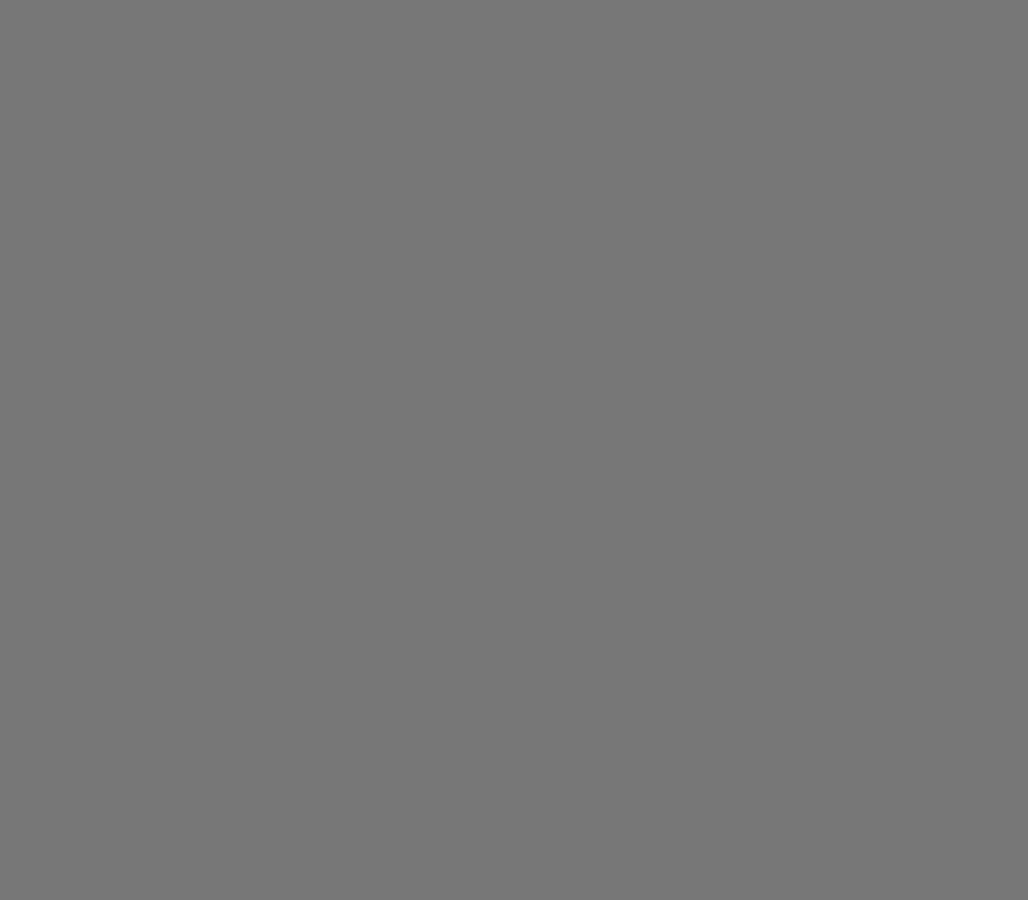
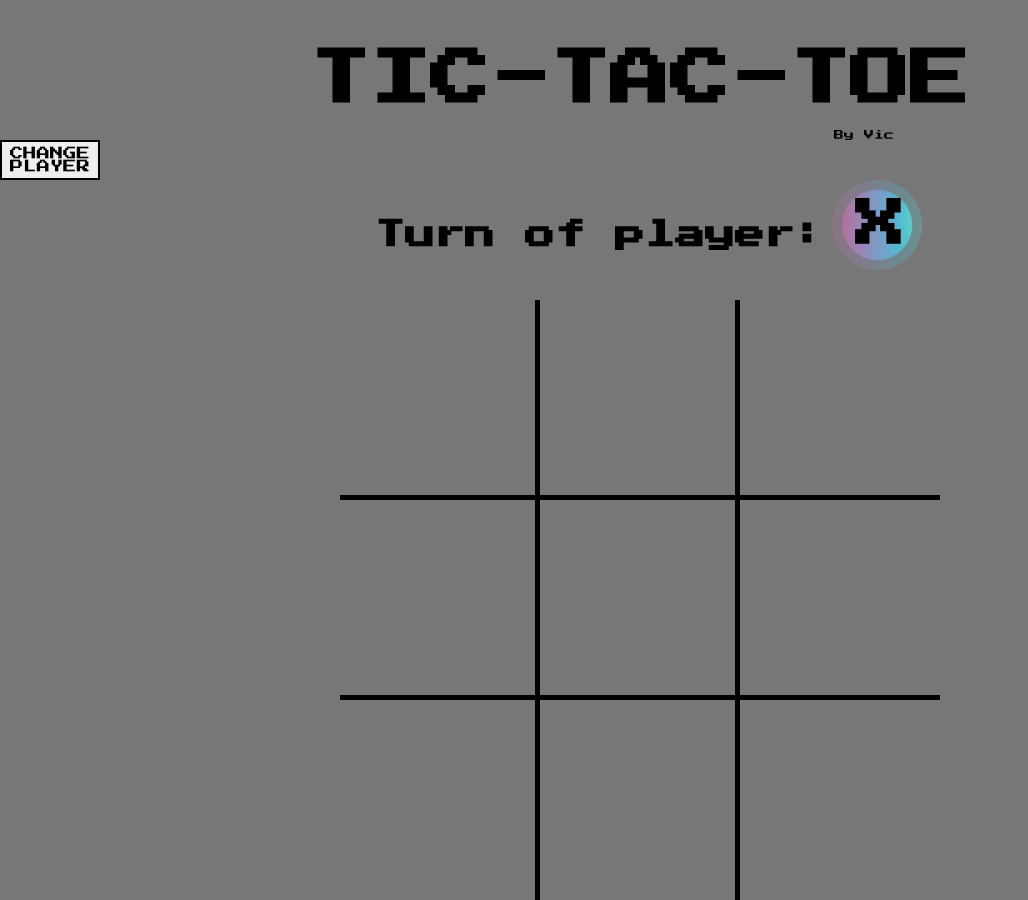
Before and after one commit to vlake93/TicTac, a website: page index.html in a window 1280 px wide. Shown: the whole page, without its empty margins (0-1028 px from the left). Before the commit the page ends 800 px from the top, so only its background shows below. Drawn offline with Linux system fonts and the light colour scheme.

Commit message:
added variables and animations

```diff
--- a/index.html
+++ b/index.html
@@ -19,5 +19,29 @@
     <script src="script/script.js" defer></script>
     <title>Tic Tac Toe by Vic</title>
   </head>
-  <body></body>
+  <body>
+    <h1 class="title">TIC-TAC-TOE</h1>
+    <p class="vic">By Vic</p>
+    <div class="player-holder">
+      <button class="change" type="button">CHANGE PLAYER</button>
+      <h2 class="player-turn">
+        Turn of player: <span class="player-toggle">X</span>
+      </h2>
+    </div>
+
+    <div class="tic-box">
+      <div class="box row-one-col-one"></div>
+      <div class="box row-one-col-two"></div>
+      <div class="box row-one-col-three"></div>
+      <div class="box row-two-col-one"></div>
+      <div class="box row-two-col-two"></div>
+      <div class="box row-two-col-three"></div>
+      <div class="box row-three-col-one"></div>
+      <div class="box row-three-col-two"></div>
+      <div class="box row-three-col-three"></div>
+    </div>
+    <div class="winner">
+      <h2><span class="winner-player">X</span> is the winner!</h2>
+    </div>
+  </body>
 </html>
--- /dev/null
+++ b/sass/abstracts/_animations.scss
@@ -0,0 +1,25 @@
+@keyframes pulse {
+  100% {
+    transform: scale(2);
+    opacity: 0;
+  }
+}
+
+@keyframes wave {
+  40%,
+  50% {
+    transform: translate(32%, -10%) scale(1.05);
+  }
+
+  0%,
+  90%,
+  100% {
+    transform: translate(32%, -10%) scale(0.95);
+  }
+}
+
+@keyframes flow {
+  100% {
+    background-position: 200%;
+  }
+}
--- a/sass/abstracts/_variables.scss
+++ b/sass/abstracts/_variables.scss
@@ -0,0 +1,18 @@
+// COLORS
+$color-grey: #777;
+$color-black: #000;
+$main-gradient: linear-gradient(
+  to right,
+  #d16ba5,
+  #c777b9,
+  #ba83ca,
+  #aa8fd8,
+  #9a9ae1,
+  #8aa7ec,
+  #79b3f4,
+  #69bff8,
+  #52cffe,
+  #41dfff,
+  #46eefa,
+  #5ffbf1
+);
--- a/sass/base/_typography.scss
+++ b/sass/base/_typography.scss
@@ -9,3 +9,47 @@
   margin: 2rem 30% 0 65%;
   text-align: center;
 }
+
+.player-turn {
+  font-size: 3rem;
+  margin-top: 2rem;
+  text-align: center;
+}
+
+.player-toggle {
+  font-size: 5rem;
+  -webkit-text-stroke: 0.01rem #fff;
+  position: relative;
+}
+
+.player-toggle::before,
+.player-toggle::after {
+  content: "";
+  height: 100%;
+  width: 100%;
+  position: absolute;
+  top: 0;
+  left: -0.3rem;
+  border-radius: 50%;
+  z-index: -1;
+  background-image: $main-gradient;
+  animation: pulse 2s ease infinite;
+}
+
+.player-toggle::after {
+  animation: pulse 2s 0.5s ease infinite;
+}
+
+.winner {
+  margin-top: 4rem;
+  font-size: 5rem;
+  display: none;
+  color: transparent;
+  background-image: $main-gradient;
+  -webkit-background-clip: text;
+  background-clip: text;
+  -webkit-text-stroke: 1px black;
+  background-size: 200%;
+  background-position: -100%;
+  animation: wave 2s infinite, flow 3s ease infinite alternate-reverse;
+}
--- /dev/null
+++ b/sass/components/_buttons.scss
@@ -0,0 +1,9 @@
+.change {
+  margin: 0 auto;
+  display: inline-block;
+  width: 10rem;
+  height: 4rem;
+  border: 2px solid black;
+  cursor: pointer;
+  transition: all 1s;
+}
--- a/sass/main.scss
+++ b/sass/main.scss
@@ -1,5 +1,7 @@
 @import "abstracts/mixins";
 @import "abstracts/variables";
+@import "abstracts/animations";
 @import "base/base";
 @import "base/typography";
+@import "components/buttons";
 @import "pages/home";
--- a/sass/pages/_home.scss
+++ b/sass/pages/_home.scss
@@ -0,0 +1,95 @@
+.tic-box {
+  margin-top: 5rem;
+  display: grid;
+  grid-template-columns: repeat(3, 20rem);
+  justify-content: center;
+}
+
+.row-one-col-one {
+  cursor: pointer;
+  display: grid;
+  justify-content: center;
+  align-items: center;
+  font-size: 10rem;
+  height: 20rem;
+  border-bottom: 5px solid black;
+  border-right: 5px solid black;
+}
+
+.row-one-col-two {
+  cursor: pointer;
+  display: grid;
+  justify-content: center;
+  align-items: center;
+  font-size: 10rem;
+  height: 20rem;
+  border-bottom: 5px solid black;
+  border-right: 5px solid black;
+}
+
+.row-one-col-three {
+  cursor: pointer;
+  display: grid;
+  justify-content: center;
+  align-items: center;
+  font-size: 10rem;
+  height: 20rem;
+  border-bottom: 5px solid black;
+}
+
+.row-two-col-one {
+  cursor: pointer;
+  display: grid;
+  justify-content: center;
+  align-items: center;
+  font-size: 10rem;
+  height: 20rem;
+  border-bottom: 5px solid black;
+  border-right: 5px solid black;
+}
+.row-two-col-two {
+  cursor: pointer;
+  display: grid;
+  justify-content: center;
+  align-items: center;
+  font-size: 10rem;
+  height: 20rem;
+  border-bottom: 5px solid black;
+  border-right: 5px solid black;
+}
+.row-two-col-three {
+  cursor: pointer;
+  display: grid;
+  justify-content: center;
+  align-items: center;
+  font-size: 10rem;
+  height: 20rem;
+  border-bottom: 5px solid black;
+}
+
+.row-three-col-one {
+  cursor: pointer;
+  display: grid;
+  justify-content: center;
+  align-items: center;
+  font-size: 10rem;
+  height: 20rem;
+  border-right: 5px solid black;
+}
+.row-three-col-two {
+  cursor: pointer;
+  display: grid;
+  justify-content: center;
+  align-items: center;
+  font-size: 10rem;
+  height: 20rem;
+  border-right: 5px solid black;
+}
+.row-three-col-three {
+  cursor: pointer;
+  display: grid;
+  justify-content: center;
+  align-items: center;
+  font-size: 10rem;
+  height: 20rem;
+}
```
Also changed, not shown: css/style.css.
